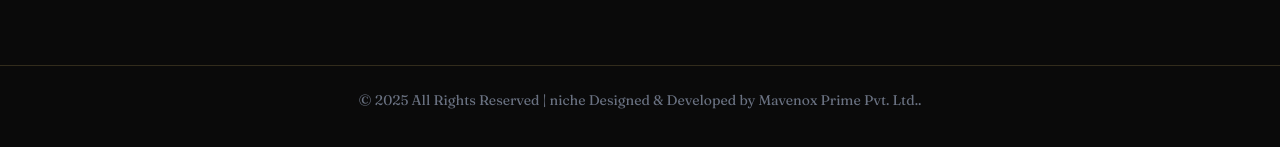
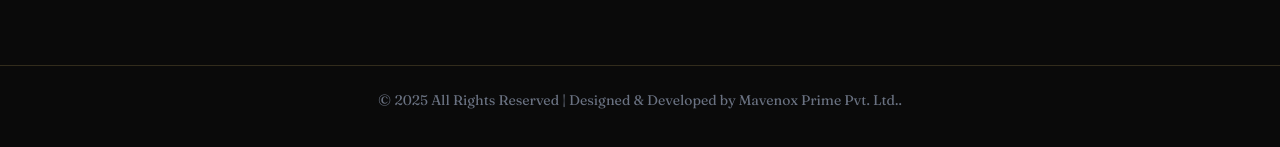
Before and after one commit to ankitNegiDev/imperial-Gate, a Next.js app: page / in a window 1280 px wide. Shown: the part 5601-5748 px from the top of the page. Built offline with nearby package versions, Linux system fonts and the light colour scheme.

Commit message:
updated the footer

```diff
--- a/app/components/home-page/Footer.jsx
+++ b/app/components/home-page/Footer.jsx
@@ -144,7 +144,7 @@ function Footer() {
 
             {/* BOTTOM COPYRIGHT */}
             <div className="text-center text-gray-500 text-sm mt-16 pt-6 border-t border-[#8f7c45]/30">
-                © {new Date().getFullYear()} All Rights Reserved | niche Designed & Developed by Mavenox Prime Pvt. Ltd..
+                © {new Date().getFullYear()} All Rights Reserved | Designed & Developed by Mavenox Prime Pvt. Ltd..
             </div>
         </footer>
     );
```
